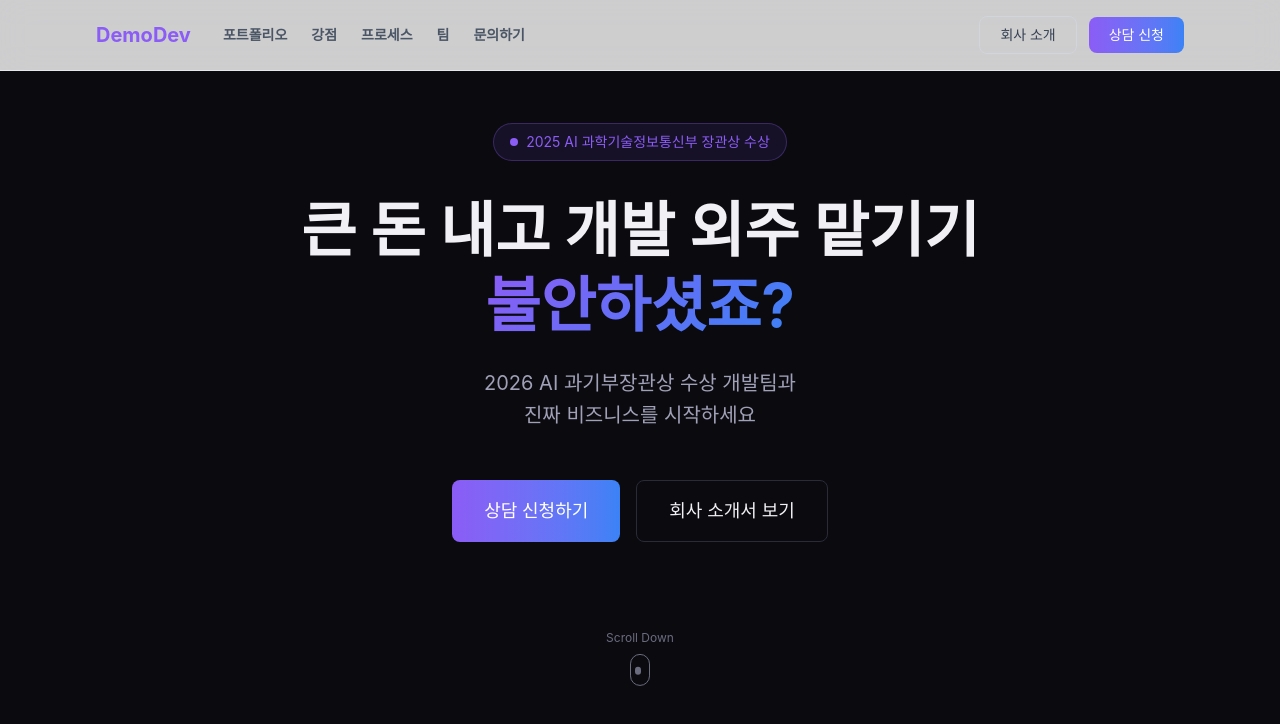
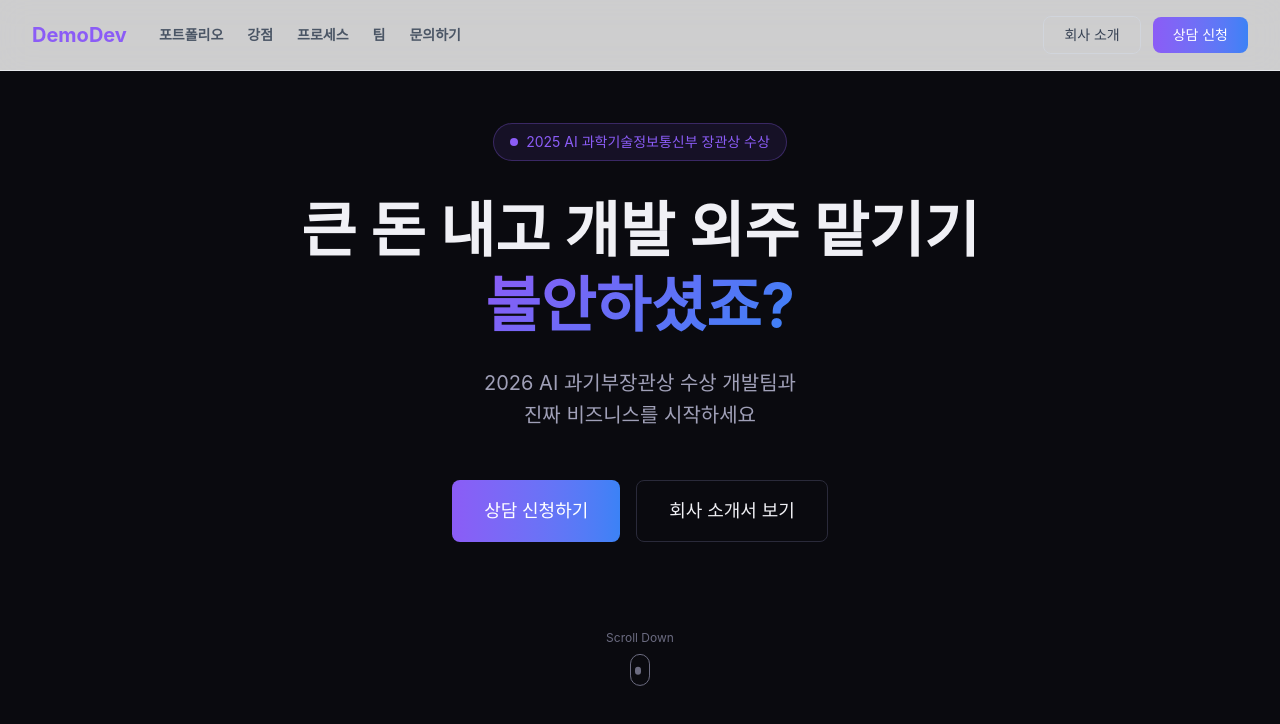
Before and after one commit to thehamcoop/thehamcoop-web, a Next.js app: page / in a window 1280 px wide. Shown: the top 724 px of the page. Built offline with nearby package versions, Linux system fonts and the light colour scheme.

Commit message:
feat: 헤더 마진 수정

```diff
--- a/src/components/sections/Header.tsx
+++ b/src/components/sections/Header.tsx
@@ -9,7 +9,7 @@ export default function Header() {
 
   return (
     <header className="fixed top-0 z-50 w-full border-b border-gray-200 bg-white/80 backdrop-blur-lg">
-      <div className="mx-auto flex items-center justify-between px-6 py-4 md:px-12 lg:px-16 xl:px-24 2xl:px-32">
+      <div className="mx-auto flex items-center justify-between px-2 py-4 md:px-4 lg:px-6 xl:px-8 2xl:px-10">
         <div className="flex items-center gap-8">
           <a href="#" className="text-xl font-bold">
             <span className="text-accent-purple">{SITE.name}</span>
```
